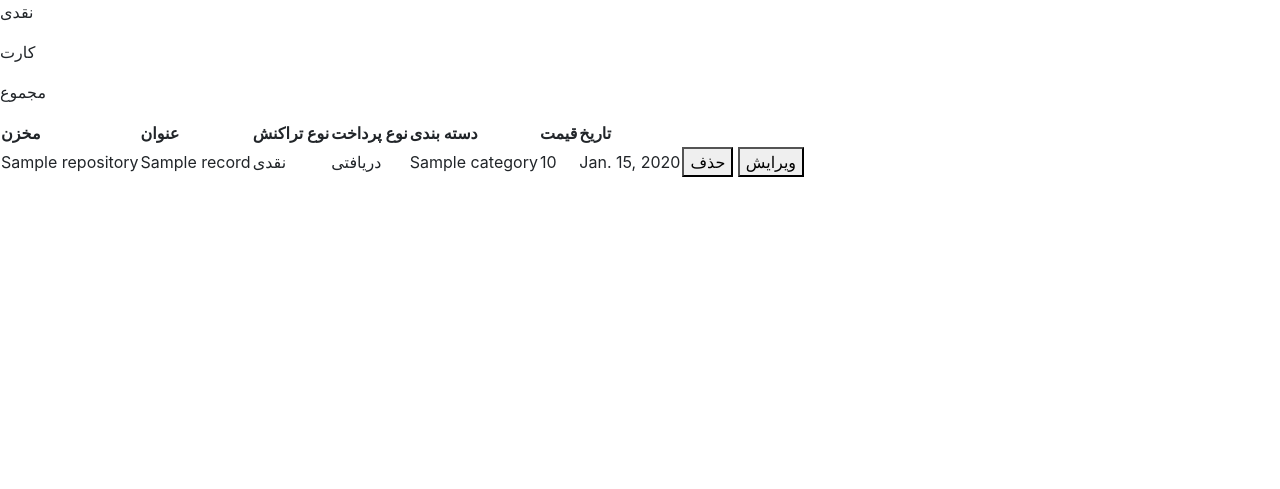
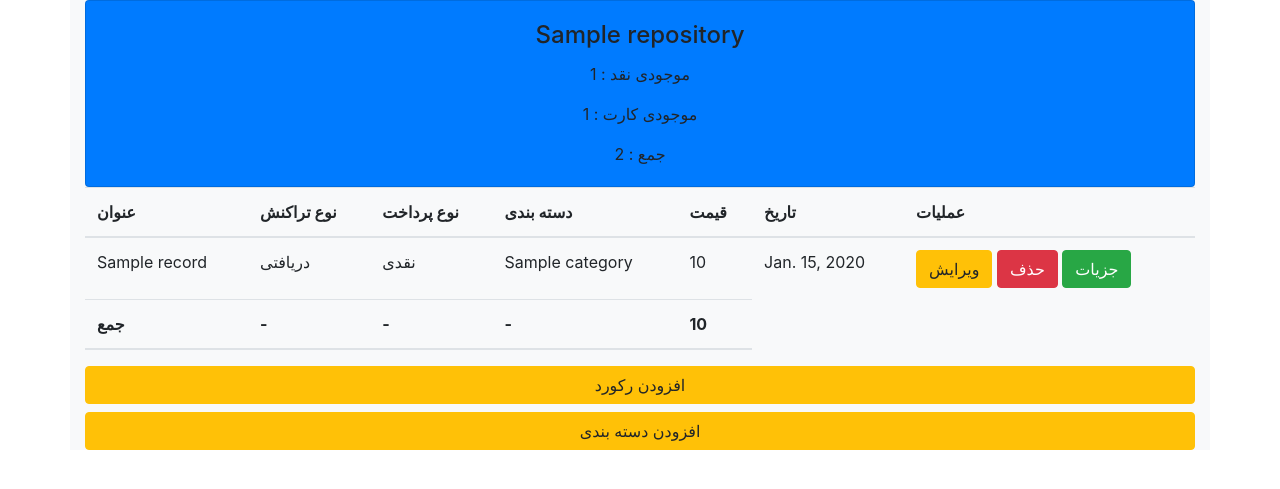
Before and after one commit to sorooshm78/business_management, a Django app: page /repo/1 in a window 1280 px wide. Shown: the top 489 px of the page. Run offline with Django 4.2, Linux system fonts and the light colour scheme; a user stored in the database is signed in; tables that the repository leaves empty hold one stand-in row (values such as "Sample post"); some libraries are stand-ins or nearby versions.

Commit message:
detail repository page is ok and not button is work

```diff
--- a/business/templates/business/detail_repository.html
+++ b/business/templates/business/detail_repository.html
@@ -1,49 +1,66 @@
 {% extends 'base.html' %}
 
 {% block title %}
-    گزارش مخزن ...
+    مخزن {{ repo.name }}
 {% endblock %}
 
 {% block content %}
-    <div>
-        <p>نقدی </p>
-        <p>{{ repository.cash }}</p>
-        <p>کارت </p>
-        <p>{{ repository.cart }}</p>
-        <p>مجموع </p>
-        <p>{{ repository.get_total_money }}</p>
-    </div>
-    <div>
-        <table>
+
+
+    <div class="container bg-light">
+
+        <div class="card bg-primary text-center">
+            <div class="card-body">
+                <h4 class="card-title">{{ repo.name }}</h4>
+                <p class="card-text">موجودی نقد : {{ repo.cash }}</p>
+                <p class="card-text">موجودی کارت : {{ repo.cart }}</p>
+                <p class="card-text">جمع : {{ repo.get_total_value }}</p>
+            </div>
+        </div>
+        <table class="table table-hover">
+            <thead>
             <tr>
-                <th>مخزن</th>
                 <th>عنوان</th>
                 <th>نوع تراکنش</th>
                 <th>نوع پرداخت</th>
                 <th>دسته بندی</th>
                 <th>قیمت</th>
                 <th>تاریخ</th>
-                <th></th>
+                <th>عملیات</th>
             </tr>
+            </thead>
+            <tbody>
 
             {% for record in records %}
                 <tr>
-                    <td>{{ record.repository }}</td>
                     <td>{{ record.title }}</td>
+                    <td>{{ record.get_record_type_display }}</td>
                     <td>{{ record.get_payment_type_display }}</td>
-                    <td>{{ record.get_record_type_display }}</td>
                     <td>{{ record.category }}</td>
                     <td>{{ record.price }}</td>
                     <td>{{ record.date }}</td>
                     <td>
-                        <button>حذف</button>
-                        <button>ویرایش</button>
+                        <a class="btn btn-warning" href="">ویرایش</a>
+                        <a class="btn btn-danger" href="">حذف</a>
+                        <a class="btn btn-success" href="">جزیات</a>
                     </td>
                 </tr>
             {% endfor %}
 
+            <thead>
+            <tr>
+                <th>جمع</th>
+                <th>-</th>
+                <th>-</th>
+                <th>-</th>
+                <th> {{ sum_records }}</th>
+            </tr>
+            </thead>
 
+            </tbody>
         </table>
-    </div>
 
+
+        <a class="btn btn-warning btn-block" href="">افزودن رکورد</a>
+        <a class="btn btn-warning btn-block" href="">افزودن دسته بندی</a>
 {% endblock %}
--- a/business/views.py
+++ b/business/views.py
@@ -16,6 +16,13 @@
     template_name = 'business/detail_repository.html'
     context_object_name = 'records'
 
+    @staticmethod
+    def get_sum_records(records):
+        sum_records_val = 0
+        for record in records:
+            sum_records_val += record.price
+        return sum_records_val
+
     def get_queryset(self):
         query = super().get_queryset()
 
@@ -27,11 +34,11 @@
 
     def get_context_data(self, *args, **kwargs):
         context = super().get_context_data(*args, **kwargs)
-        # repository = models.Repository.objects.filter(
-        #     name='موتور',
-        # ).first()
-        #
-        # context['repository'] = repository
+
+        context['sum_records'] = DetailRepositoryView.get_sum_records(self.get_queryset())
+        context['repo'] = models.Repository.objects.filter(user_id=self.request.user.id,
+                                                           id=self.kwargs.get('repo_id')).first()
+
         return context
 
 
@@ -60,6 +67,7 @@
     return redirect(reverse('list_repository'))
 
 
+@method_decorator(login_required, name='dispatch')
 class NewRepositoryView(View):
     def get(self, request: HttpRequest):
         return render(request, 'business/new_repository.html')
```
